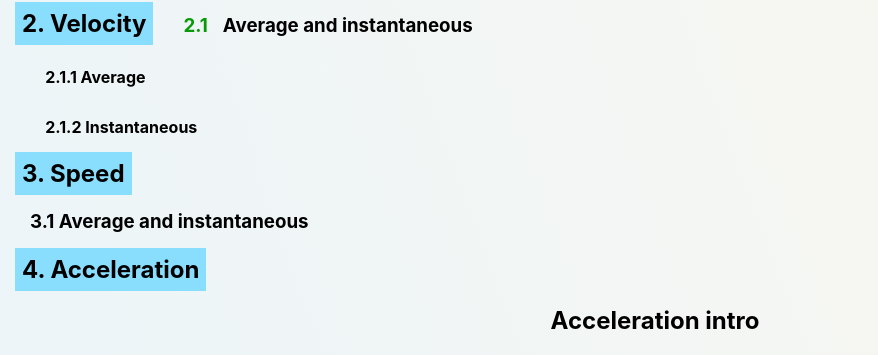
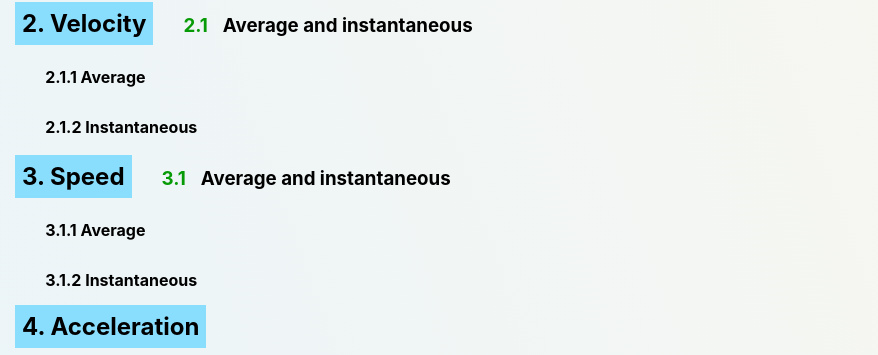
Before and after one commit to JRFink/jrfphyspagesnew, a Next.js app: page /education/gp1/1dm in a window 1280 px wide. Shown: the part 1205-1560 px from the top of the page, without its empty margins (0-878 px from the left). Built offline with nearby package versions, Linux system fonts and the light colour scheme.

Commit message:
Update index.tsx

```diff
--- a/pages/education/gp1/1dm/index.tsx
+++ b/pages/education/gp1/1dm/index.tsx
@@ -64,9 +64,18 @@ const Onedm = () => {
             <h2 className={style.h2SectionColor} id="speed">
                 3. Speed
             </h2>
-            <h3>
-                3.1 Average and instantaneous
-            </h3>
+                <h3 className={style.h3num}>
+                     3.1
+                 </h3>
+                 <h3 className={style.h3text}>
+                     Average and instantaneous
+                 </h3>
+                 <h4>
+                     &nbsp; &nbsp; 3.1.1 Average
+                 </h4>
+           <h4>
+&nbsp; &nbsp; 3.1.2 Instantaneous
+</h4>
             <h2 className={style.h2SectionColor} id="accel">
                 4. Acceleration
             </h2>
```
